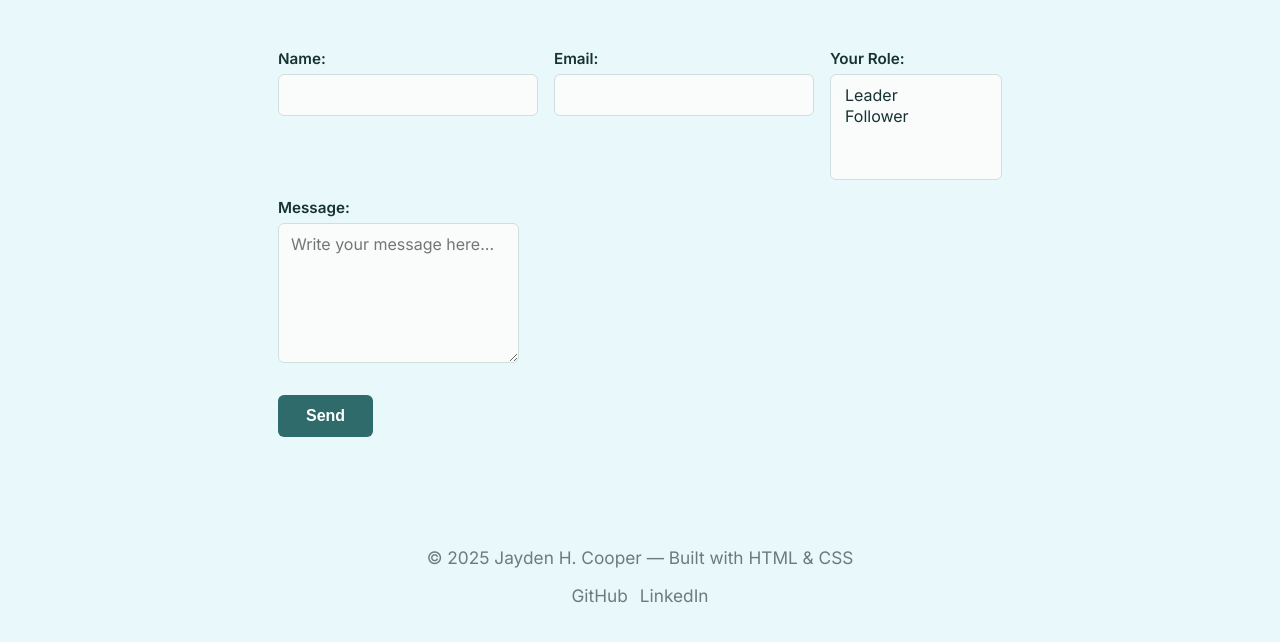
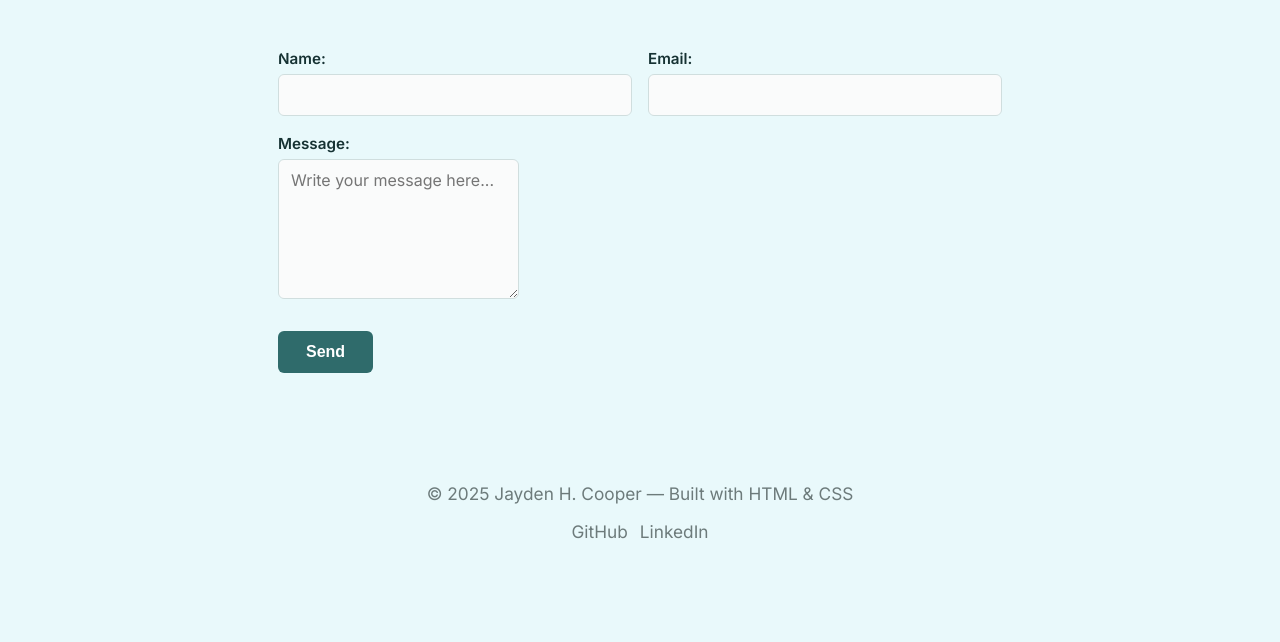
Before and after one commit to CoopDog1122/Final_Project, a plain HTML site: page Contact.html in a window 1280 px wide. Shown: the part 264-906 px from the top of the page. After the commit the page ends 866 px from the top, so only its background shows below. Drawn offline with nearby package versions, Linux system fonts and the light colour scheme.

Commit message:
Remove role field from contact form; adjust grid to two columns

```diff
--- a/Contact.html
+++ b/Contact.html
@@ -45,14 +45,6 @@
                     <div class="form-field">
                         <label for="email">Email:</label>
                         <input type="email" id="email" name="email" required>
-                    </div>
-
-                    <div class="form-field">
-                        <label for="role">Your Role:</label>
-                        <select id="role" name="role[]" multiple>
-                            <option value="leader">Leader</option>
-                            <option value="follower">Follower</option>
-                        </select>
                     </div>
                 </div>
 
--- a/css/styles.css
+++ b/css/styles.css
@@ -196,6 +196,11 @@ p, li, a { font-size:1.08rem; }
   margin-bottom: 20px;
 }
 
+/* Make the contact form top-row use two columns (name + email) */
+.contact-panel .form-row-inline {
+  grid-template-columns: 1fr 1fr;
+}
+
 .form-field {
   display: flex;
   flex-direction: column;
```
